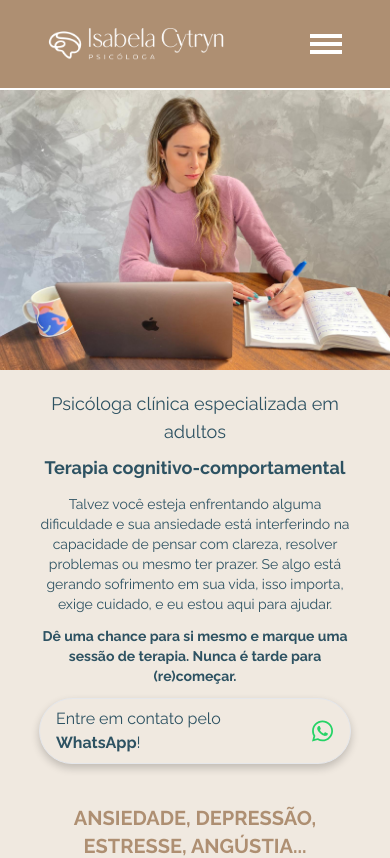
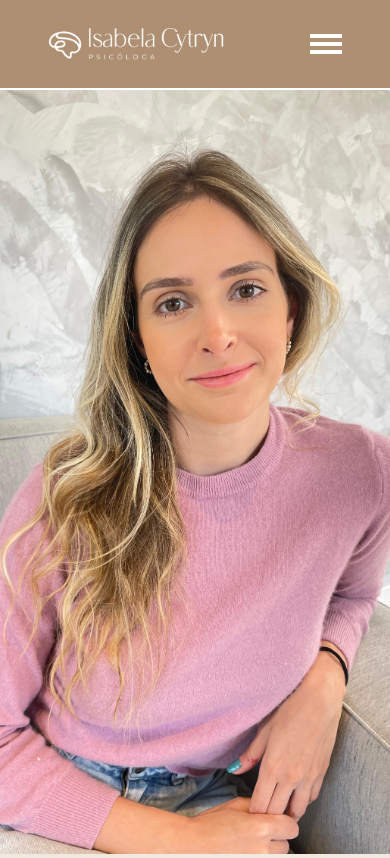
Before and after one commit to MarceloBxD/isacytryn, a Next.js app: page / in a window 390 px wide. Shown: the top 858 px of the page. Built offline with nearby package versions, Linux system fonts and the light colour scheme.

Commit message:
refactor: Update image path for About section and optimize responsive layout in AppContext

```diff
--- a/src/contexts/AppContext.tsx
+++ b/src/contexts/AppContext.tsx
@@ -1,22 +1,65 @@
 "use client";
 
-import React, { createContext, useContext } from "react";
+import React, { createContext, useContext, useEffect } from "react";
 
 type AppContextProps = {
   isOpen: boolean;
   setIsOpen: React.Dispatch<React.SetStateAction<boolean>>;
+  isMobile: boolean;
+  isTablet: boolean;
+  isDesktop: boolean;
 };
 
 const AppContext = createContext<AppContextProps | undefined>(undefined);
 
+type DeviceProps = {
+  mobile: boolean | undefined;
+  tablet: boolean | undefined;
+  desktop: boolean | undefined;
+};
+
 export const AppProvider = ({ children }: { children: React.ReactNode }) => {
   const [isOpen, setIsOpen] = React.useState(false);
+  const [device, setDevice] = React.useState<DeviceProps>({
+    mobile: undefined,
+    tablet: undefined,
+    desktop: undefined,
+  });
 
-  return (
-    <AppContext.Provider value={{ isOpen, setIsOpen }}>
-      {children}
-    </AppContext.Provider>
-  );
+  const [isMobile, setIsMobile] = React.useState(false);
+  const [isTablet, setIsTablet] = React.useState(false);
+  const [isDesktop, setIsDesktop] = React.useState(false);
+
+  useEffect(() => {
+    const handleResize = () => {
+      if (window.innerWidth <= 640) {
+        setIsMobile(true);
+        setIsTablet(false);
+        setIsDesktop(false);
+      } else if (window.innerWidth > 640 && window.innerWidth <= 1024) {
+        setIsMobile(false);
+        setIsTablet(true);
+        setIsDesktop(false);
+      } else {
+        setIsMobile(false);
+        setIsTablet(false);
+        setIsDesktop(true);
+      }
+    };
+
+    window.addEventListener("resize", handleResize);
+    return () => window.removeEventListener("resize", handleResize);
+  }, [isMobile, isTablet, isDesktop, setIsMobile, setIsTablet, setIsDesktop]);
+
+  const value = {
+    isOpen,
+    setIsOpen,
+    isMobile,
+    isTablet,
+    isDesktop,
+  };
+
+  return <AppContext.Provider value={value}>{children}</AppContext.Provider>;
 };
 
 export const useApp = () => {
--- a/src/sections/About/index.tsx
+++ b/src/sections/About/index.tsx
@@ -115,7 +115,7 @@ const About: React.FC = () => {
         <div className="relative w-full h-[500px] md:w-[500px] md:h-[500px] mx-auto mt-8 md:mt-0 md:mx-0">
           <div className="absolute inset-0 -z-10 bg-[#F0E9E0] rounded-lg shadow-lg"></div>
           <Image
-            src="/images/isa-front-image.jpg"
+            src="/images/bg.jpg"
             className={`about-image rounded-lg w-full h-full object-cover border-8 border-[#DE9790] shadow-xl
             md:rounded-lg md:w-full md:h-full md:object-cover md:border-8 md:border-[#DE9790] md:shadow-xl`}
             alt="Isabela Cytryn"
--- a/src/sections/Presentation/index.tsx
+++ b/src/sections/Presentation/index.tsx
@@ -10,57 +10,20 @@ import { CtaButton } from "../../../components/CtaButton";
 // animation
 import { FADE_IN_BASIC_ANIMATION } from "@/utils/animations";
 import Image from "next/image";
-// swiper
-import { Swiper, SwiperSlide } from "swiper/react";
-
-// swiper modules
-import { Pagination, Autoplay } from "swiper/modules";
 
 // data
 import { PRESENTATION_DATA } from "@/data";
 
-const IMAGES_TO_SLIDE = [
-  "/images/bg.jpg",
-  "/images/bg.jpg",
-  "/images/bg.jpg",
-  "/images/bg.jpg",
-];
-
-const SwiperComponent: React.FC = () => {
+const PresentationImage: React.FC = () => {
   return (
-    <Swiper
-      className="h-[calc(100vh-85px)] max-w-screen md:h-[calc(100vh-65.6px)] custom-swiper"
-      pagination={{
-        clickable: true,
-        enabled: true,
-        dynamicBullets: true,
-      }}
-      loop={true}
-      modules={[Pagination, Autoplay]}
-      parallax={true}
-      autoplay={{
-        delay: 5000,
-        disableOnInteraction: false,
-      }}
-      slidesPerView={1}
-      onSlideChange={() => console.log("slide change")}
-      onSwiper={(swiper) => console.log(swiper)}
-      // fix pagination on mobile
-    >
-      {IMAGES_TO_SLIDE.map((image, index) => (
-        <SwiperSlide key={index}>
-          <div className="h-screen w-screen relative">
-            <Image
-              src={image}
-              alt="Picture of the author"
-              layout="fill"
-              objectFit="cover"
-            />
-            <div className="absolute inset-0 bg-black opacity-70"></div>
-          </div>
-        </SwiperSlide>
-      ))}
-    </Swiper>
+    <div className="relative w-full h-[calc(100vh-80px)] md:h-full md:w-1/3">
+      <Image
+        layout="fill"
+        alt="Isa Front Image"
+        className="object-cover object-top"
+        src="/images/isa-front-image.jpg"
+      />
+    </div>
   );
 };
 
@@ -68,18 +31,10 @@ const Presentation: React.FC = () => {
   return (
     <section
       id="apresentacao"
-      className="relative flex flex-col md:flex-row items-center md:h-[calc(100vh-80px)] max-w-screen -mb-10 md:mb-12"
+      className="relative flex flex-col-reverse md:flex-row items-center md:h-[calc(100vh-80px)] max-w-screen -mb-10 md:mb-12"
     >
-      <div className="relative w-full max-w-screen h-[280px] md:w-[1400px]  md:h-full">
-        <Image
-          layout="fill"
-          alt="Isa Front Image"
-          className="object-cover object-top bg-center bg-cover "
-          src="/images/bg.jpg"
-        />
-      </div>
-      <div className="md:pl-12 mt-5 max-w-[80%] md:w-full ">
-        <div className="flex relative flex-col items-left text-quaternary gap-2 md:gap-4">
+      <div className="mt-5 flex-1 md:w-2/3 flex flex-col justify-center items-center md:items-start px-4 md:px-8">
+        <div className="flex flex-col items-center md:items-start text-quaternary gap-2 md:gap-4">
           <motion.h1
             {...FADE_IN_BASIC_ANIMATION}
             className="text-lg text-center md:text-left md:text-3xl"
@@ -88,74 +43,33 @@ const Presentation: React.FC = () => {
           </motion.h1>
           <motion.h2
             {...FADE_IN_BASIC_ANIMATION}
-            className="text-lg md:text-2xl font-bold text-center md:text-left "
+            className="text-lg md:text-2xl font-bold text-center md:text-left"
           >
             {PRESENTATION_DATA.specialty}
           </motion.h2>
         </div>
         <motion.p
           {...FADE_IN_BASIC_ANIMATION}
-          className="text-sm text-quaternary  text-center md:text-left relative md:max-w-[50%]  py-3 md:py-5"
+          className="text-sm text-quaternary max-w-[70%] mx-auto md:mx-0 md:max-w-[50%] text-center md:text-left py-3 md:py-5"
         >
           {PRESENTATION_DATA.description}
         </motion.p>
         <motion.p
           {...FADE_IN_BASIC_ANIMATION}
-          className="text-sm text-quaternary relative md:max-w-[45%] text-center md:text-left pb-3 md:pb-5 font-semibold"
+          className="text-sm text-quaternary max-w-[70%] mx-auto md:mx-0 md:max-w-[45%] text-center md:text-left pb-3 md:pb-5 font-semibold"
         >
           {PRESENTATION_DATA.preCta}
         </motion.p>
         <motion.div
           {...FADE_IN_BASIC_ANIMATION}
-          className="flex text-left mx-auto md:mx-0 w-fit justify-center md:justify-left"
+          className="flex justify-center md:justify-start w-fit"
         >
           <CtaButton title="Entre em contato pelo <b>WhatsApp</b>!" />
         </motion.div>
       </div>
+      <PresentationImage />
     </section>
   );
 };
 
 export default Presentation;
-
-{
-  /* <div className="absolute inset-0 flex flex-col gap-5 pt-16 md:pt-40 justify-left container mx-auto z-10">
-        <div className="relative h-[380px] w-[200px]">
-          <Image
-            layout="fill"
-            alt="Isa Front Image"
-            className="object-cover"
-            src="/images/isa-front-image.jpg"
-          />
-        </div>
-        <div className="flex relative flex-col items-left text-white gap-3">
-          <motion.h1
-            {...FADE_IN_BASIC_ANIMATION}
-            className="text-3xl text-left"
-          >
-            {PRESENTATION_DATA.degree}
-          </motion.h1>
-          <motion.h2
-            {...FADE_IN_BASIC_ANIMATION}
-            className="text-2xl font-bold text-left"
-          >
-            {PRESENTATION_DATA.specialty}
-          </motion.h2>
-        </div>
-        <motion.p
-          {...FADE_IN_BASIC_ANIMATION}
-          className="text-lg text-white relative md:max-w-[50%] text-left"
-        >
-          {PRESENTATION_DATA.description}
-        </motion.p>
-        <motion.p
-          {...FADE_IN_BASIC_ANIMATION}
-          className="text-lg text-white relative md:max-w-[45%] text-left font-semibold"
-        >
-          {PRESENTATION_DATA.preCta}
-        </motion.p>
-        <motion.div {...FADE_IN_BASIC_ANIMATION} className="flex justify-left">
-          <CtaButton title="Entre em contato pelo <b>Whatsapp</b>!" />
-        </motion.div>
-      </div> */
-}
```
